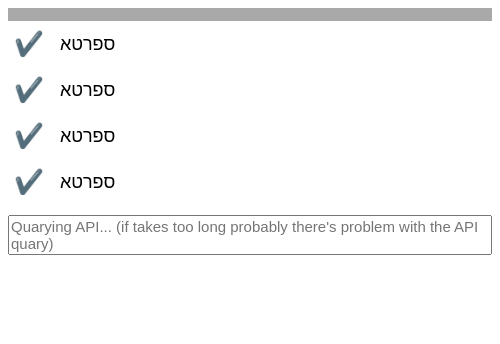
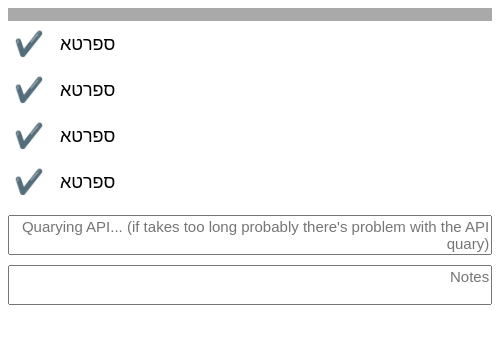
Before and after one commit to Karuch/Kaderim_destroyer, an Electron app: page index.html in a window 500 px wide. Drawn offline with Linux system fonts and the light colour scheme; no server answers.

Commit message:
moved text to right

```diff
--- a/index.html
+++ b/index.html
@@ -35,6 +35,8 @@
     <textarea id="expandingTextArea4"></textarea>
     <br>
     <textarea id="expandingTextArea5" placeholder="Quarying API... (if takes too long probably there's problem with the API quary)"></textarea>
+    <br>
+    <textarea id="expandingTextArea6" placeholder="Notes"></textarea>
     <script src="renderer.js"></script>
   </div>
   </body>
--- a/renderer.js
+++ b/renderer.js
@@ -100,6 +100,7 @@ expandings_handler('expandingTextArea2');
 expandings_handler('expandingTextArea3');
 expandings_handler('expandingTextArea4');
 expandings_handler('expandingTextArea5');
+expandings_handler('expandingTextArea6');
 
 
 function toggleButtonAndTextarea(buttonId, textareaId) {
--- a/style.css
+++ b/style.css
@@ -19,6 +19,7 @@
 }
 
 /* Use attribute selector to target all elements with an id that starts with "expandingTextArea" */
+/* Use attribute selector to target all elements with an id that starts with "expandingTextArea" */
 [id^="expandingTextArea"] {
   width: 98.8%;
   min-height: 1px;
@@ -27,6 +28,7 @@
   font-size: 15px;
   font-family: Arial, Helvetica, sans-serif;
   margin-top: 0px;
+  text-align: right; /* Align text to the right */
 }
 
 /* Use attribute selector to target all elements with an id that starts with "emojiButton" */
```
